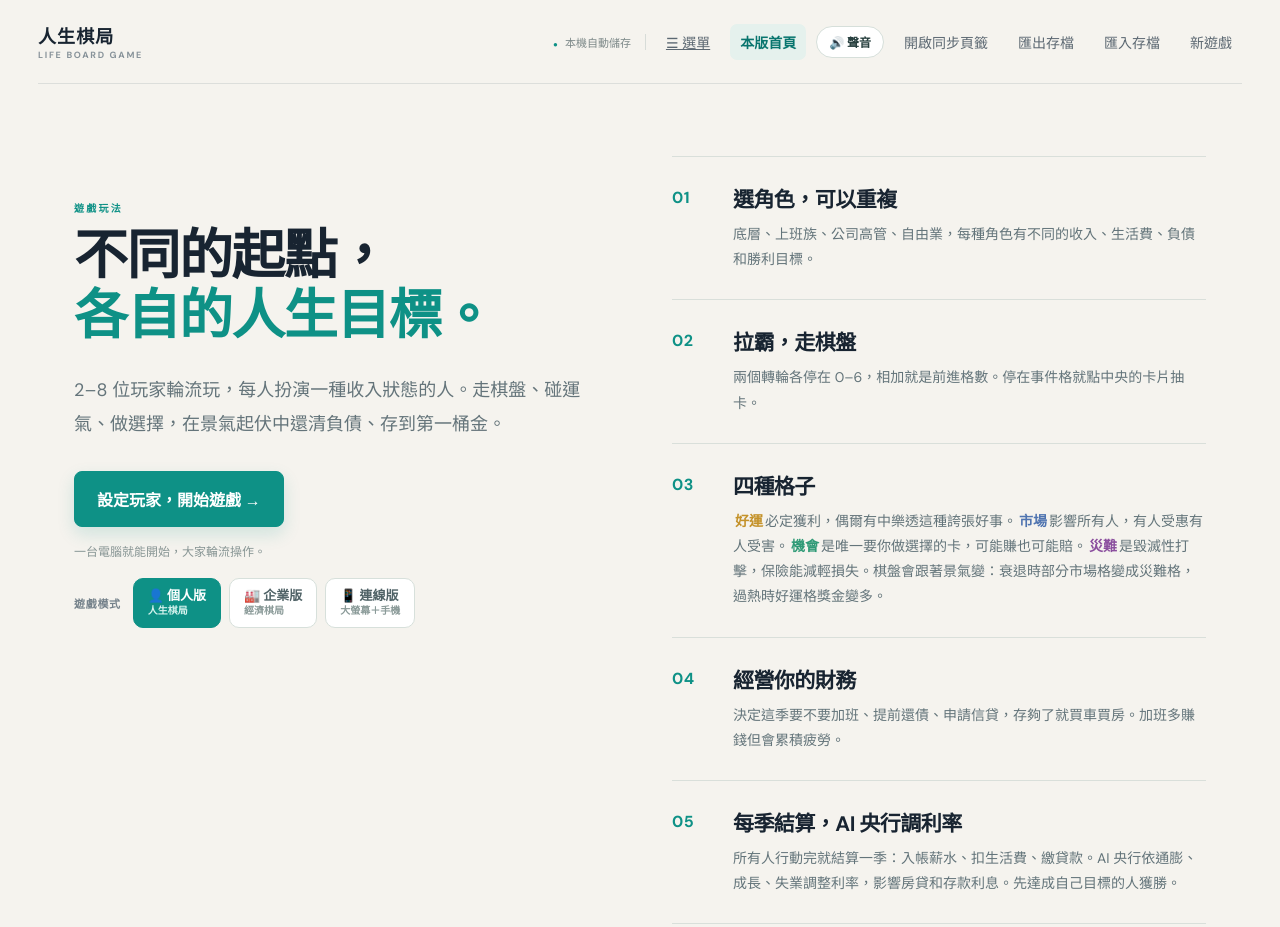
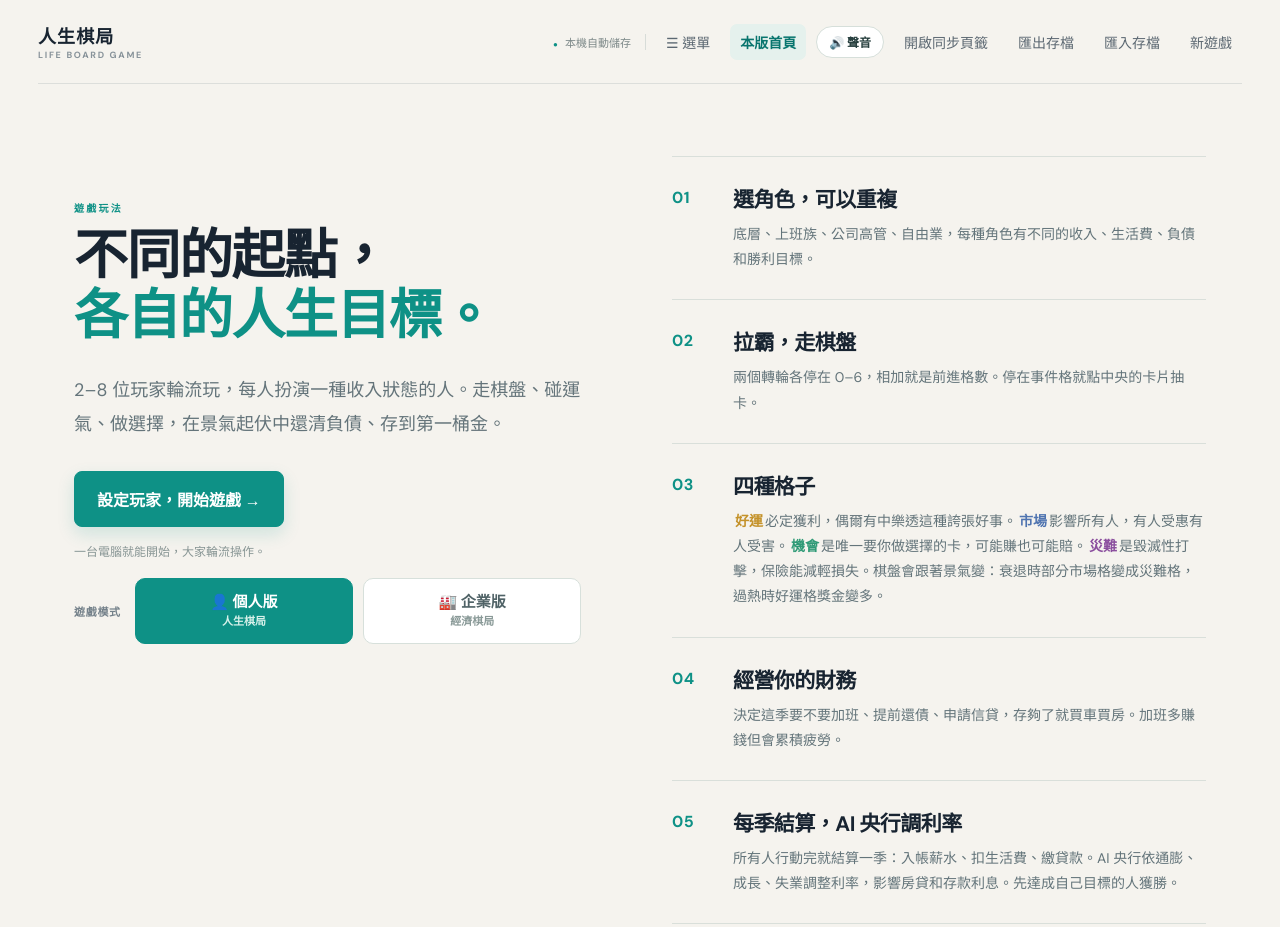
Before and after one commit to B1328044/boardgame, a website: page personal/index.html in a window 1280 px wide. Shown: the top 927 px of the page. Drawn offline with Linux system fonts and the light colour scheme.

Commit message:
Add files via upload

```diff
--- a/enterprise/styles.css
+++ b/enterprise/styles.css
@@ -242,3 +242,18 @@ h1,h2,h3,p{margin-top:0}h1,h2,h3{letter-spacing:-.025em}h1{font-size:clamp(38px,
 .draw-deck:disabled,.card-continue:disabled{cursor:default;opacity:.6}
 @media(max-width:760px){.setup-player{grid-template-columns:22px minmax(0,1fr) minmax(0,1fr);row-gap:6px}.setup-player [data-setup-control]{grid-column:2/3}.setup-player .remove-player{grid-column:3/4;justify-self:end}}
 @media(prefers-reduced-motion:reduce){.bot-dot{animation:none}}
+
+/* ===== 連結做成的按鈕（上方選單「☰ 選單」、模式切換）：和一般按鈕一樣，不顯示底線 ===== */
+a.quiet,a.secondary,a.primary,.top-actions a{text-decoration:none}
+a.quiet{display:inline-flex;align-items:center}
+a.quiet:hover,a.quiet:focus-visible{background:#e5f1ed;color:var(--teal-dark)}
+a.secondary,a.primary{display:inline-flex;align-items:center;justify-content:center;text-align:center}
+@media(max-width:760px){.top-actions a.quiet{font-size:10px;padding:7px}}
+
+/* 模式切換：個人版、企業版兩格等寬並排，比較大、對稱 */
+.mode-switch{display:grid;grid-template-columns:auto repeat(2,minmax(0,1fr));gap:10px;align-items:stretch}
+.mode-switch>span{align-self:center}
+.mode-switch a{align-items:center;justify-content:center;text-align:center;padding:14px 12px;font-size:15px;gap:3px}
+.mode-switch a small{font-size:11px}
+.mode-switch a.on small{color:#d7f1ea}
+@media(max-width:520px){.mode-switch{grid-template-columns:repeat(2,minmax(0,1fr))}.mode-switch>span{grid-column:1/-1}}
--- a/online/online.css
+++ b/online/online.css
@@ -249,3 +249,6 @@ body.turn-flash::after{content:'';position:fixed;inset:0;pointer-events:none;z-i
 .ent .phone-card .action-row input{flex:1;min-width:0;height:42px;border-radius:8px;border:1px solid #4b6670;background:#203b48;color:#fff;padding:0 10px;font-size:16px}
 .ent .phone-card .action-row button{flex:none;height:42px;padding:0 14px;border-radius:8px;border:1px solid #4b6670;background:#2c4a57;color:#e3f6ef;font-weight:800}
 .ent .phone-card.me .finance-grid{grid-template-columns:repeat(3,minmax(0,1fr))}
+/* 建立房間畫面：「改開另一版房間」按鈕與主按鈕同高、文字置中 */
+.mode-pick a.secondary{width:auto;min-width:200px;padding:0 22px;font-size:15px;background:#eff3f1;color:#33625e;border:1px solid #dae8e3}
+.mode-pick a.secondary:hover,.mode-pick a.secondary:focus-visible{border-color:var(--teal);color:var(--teal-dark)}
--- a/personal/index.html
+++ b/personal/index.html
@@ -20,7 +20,7 @@
           <h1 id="home-title">不同的起點，<br><em>各自的人生目標。</em></h1>
           <p>2–8 位玩家輪流玩，每人扮演一種收入狀態的人。走棋盤、碰運氣、做選擇，在景氣起伏中還清負債、存到第一桶金。</p>
           <button id="home-play-btn" class="primary" type="button">設定玩家，開始遊戲 →</button>
-          <p id="home-status" class="home-status">一台電腦就能開始，大家輪流操作。</p><div class="mode-switch" role="group" aria-label="遊戲模式"><span>遊戲模式</span><a class="on" aria-current="page">👤 個人版<small>人生棋局</small></a><a href="../enterprise/index.html#setup">🏭 企業版<small>經濟棋局</small></a><a href="../online/host.html">📱 連線版<small>大螢幕＋手機</small></a></div>
+          <p id="home-status" class="home-status">一台電腦就能開始，大家輪流操作。</p><div class="mode-switch" role="group" aria-label="遊戲模式"><span>遊戲模式</span><a class="on" aria-current="page">👤 個人版<small>人生棋局</small></a><a href="../enterprise/index.html#setup">🏭 企業版<small>經濟棋局</small></a></div>
         </div>
         <div class="home-guide" aria-label="玩法步驟">
           <div class="home-step"><span>01</span><div><h2>選角色，可以重複</h2><p>底層、上班族、公司高管、自由業，每種角色有不同的收入、生活費、負債和勝利目標。</p></div></div>
@@ -36,7 +36,7 @@
       </section>
       <div id="setup" class="setup-wrap" hidden>
         <section class="setup-hero"><p class="eyebrow">一台電腦・輪流遊玩・一回合代表一季</p><h1>選好角色，<br><em>開始你的人生。</em></h1><p>角色可以重複。每種角色的勝利目標不同：還清負債存到 50 萬、買車、買房，或是連續五季月入六萬。</p><div class="setup-notes"><span>24 格棋盤</span><span>4 種角色</span><span>4 類事件卡</span><span>AI 央行</span></div></section>
-        <section class="setup-card"><div class="section-heading"><div><p class="eyebrow">建立對局</p><h2>設定玩家</h2></div><span class="step-pill">2–8 人</span></div><div class="mode-switch" role="group" aria-label="遊戲模式"><span>遊戲模式</span><a class="on" aria-current="page">👤 個人版<small>人生棋局</small></a><a href="../enterprise/index.html#setup">🏭 企業版<small>經濟棋局</small></a><a href="../online/host.html">📱 連線版<small>大螢幕＋手機</small></a></div><div id="setup-players"></div><button id="add-player" type="button" class="add-player">＋ 新增玩家</button><div class="setup-options"><label>最多季數<input id="rounds-input" type="number" min="8" max="60" value="24"></label></div><p class="helper">先達成自己目標的玩家獲勝；季數用完時比較目標進度。</p><p id="setup-error" class="form-error" role="alert"></p><button id="start-btn" class="primary big" type="button">開始遊戲 <span>→</span></button></section>
+        <section class="setup-card"><div class="section-heading"><div><p class="eyebrow">建立對局</p><h2>設定玩家</h2></div><span class="step-pill">2–8 人</span></div><div class="mode-switch" role="group" aria-label="遊戲模式"><span>遊戲模式</span><a class="on" aria-current="page">👤 個人版<small>人生棋局</small></a><a href="../enterprise/index.html#setup">🏭 企業版<small>經濟棋局</small></a></div><div id="setup-players"></div><button id="add-player" type="button" class="add-player">＋ 新增玩家</button><div class="setup-options"><label>最多季數<input id="rounds-input" type="number" min="8" max="60" value="24"></label></div><p class="helper">先達成自己目標的玩家獲勝；季數用完時比較目標進度。</p><p id="setup-error" class="form-error" role="alert"></p><button id="start-btn" class="primary big" type="button">開始遊戲 <span>→</span></button></section>
       </div>
       <div id="game" hidden>
         <nav class="tabs" aria-label="遊戲頁面"><button data-tab="business" class="active">棋盤</button><button data-tab="events">卡牌圖鑑</button><button data-tab="economy">景氣與央行</button><button data-tab="history">紀錄</button></nav>
--- a/personal/styles.css
+++ b/personal/styles.css
@@ -296,3 +296,18 @@ h1,h2,h3,p{margin-top:0}h1,h2,h3{letter-spacing:-.025em}h1{font-size:clamp(38px,
 .tile.flipped{box-shadow:inset 0 0 0 2px #b98ac8}
 .tile.boosted{box-shadow:inset 0 0 0 2px #e2b84e,0 0 12px #f3d27a88}
 @media(max-width:760px){.tile-tag{top:2px;right:2px;font-size:7px;padding:0 4px}}
+
+/* ===== 連結做成的按鈕（上方選單「☰ 選單」、模式切換）：和一般按鈕一樣，不顯示底線 ===== */
+a.quiet,a.secondary,a.primary,.top-actions a{text-decoration:none}
+a.quiet{display:inline-flex;align-items:center}
+a.quiet:hover,a.quiet:focus-visible{background:#e5f1ed;color:var(--teal-dark)}
+a.secondary,a.primary{display:inline-flex;align-items:center;justify-content:center;text-align:center}
+@media(max-width:760px){.top-actions a.quiet{font-size:10px;padding:7px}}
+
+/* 模式切換：個人版、企業版兩格等寬並排，比較大、對稱 */
+.mode-switch{display:grid;grid-template-columns:auto repeat(2,minmax(0,1fr));gap:10px;align-items:stretch}
+.mode-switch>span{align-self:center}
+.mode-switch a{align-items:center;justify-content:center;text-align:center;padding:14px 12px;font-size:15px;gap:3px}
+.mode-switch a small{font-size:11px}
+.mode-switch a.on small{color:#d7f1ea}
+@media(max-width:520px){.mode-switch{grid-template-columns:repeat(2,minmax(0,1fr))}.mode-switch>span{grid-column:1/-1}}
```
Also changed, not shown: enterprise/index.html (+2 -2 lines).
